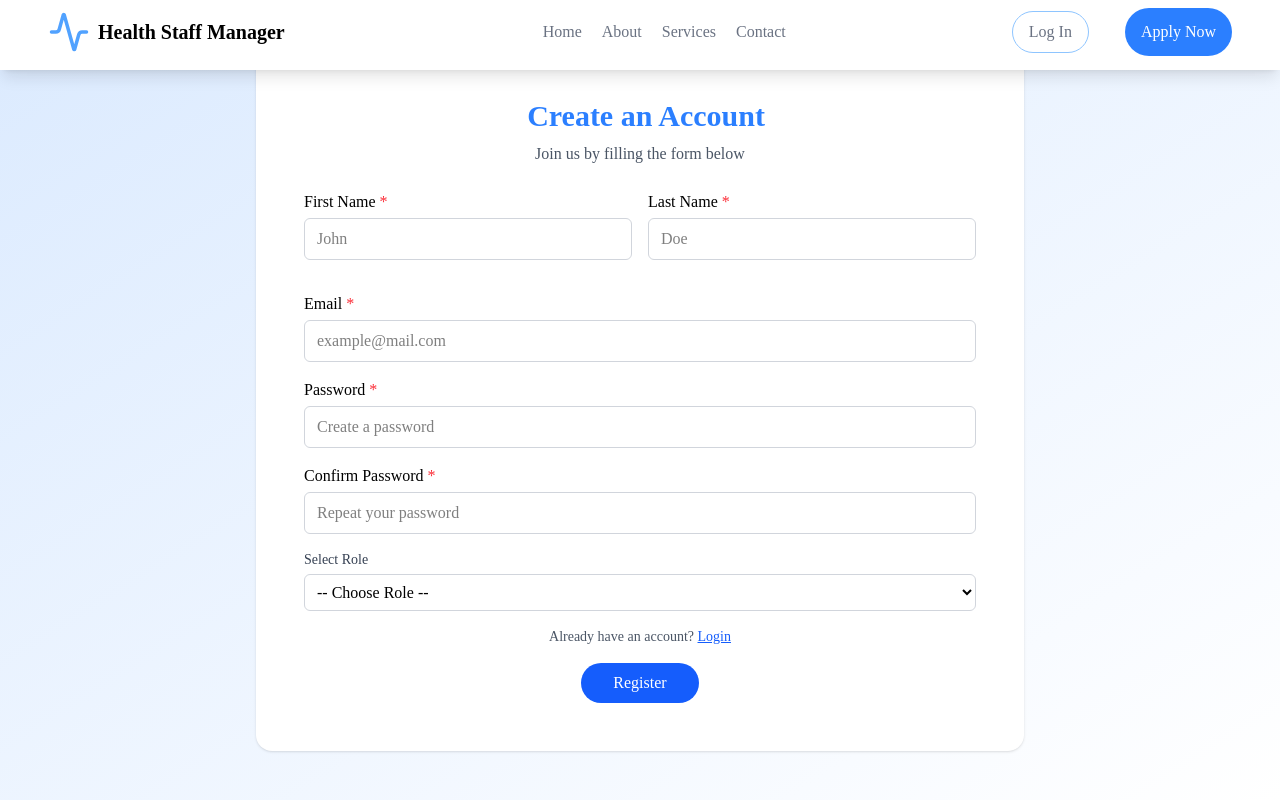
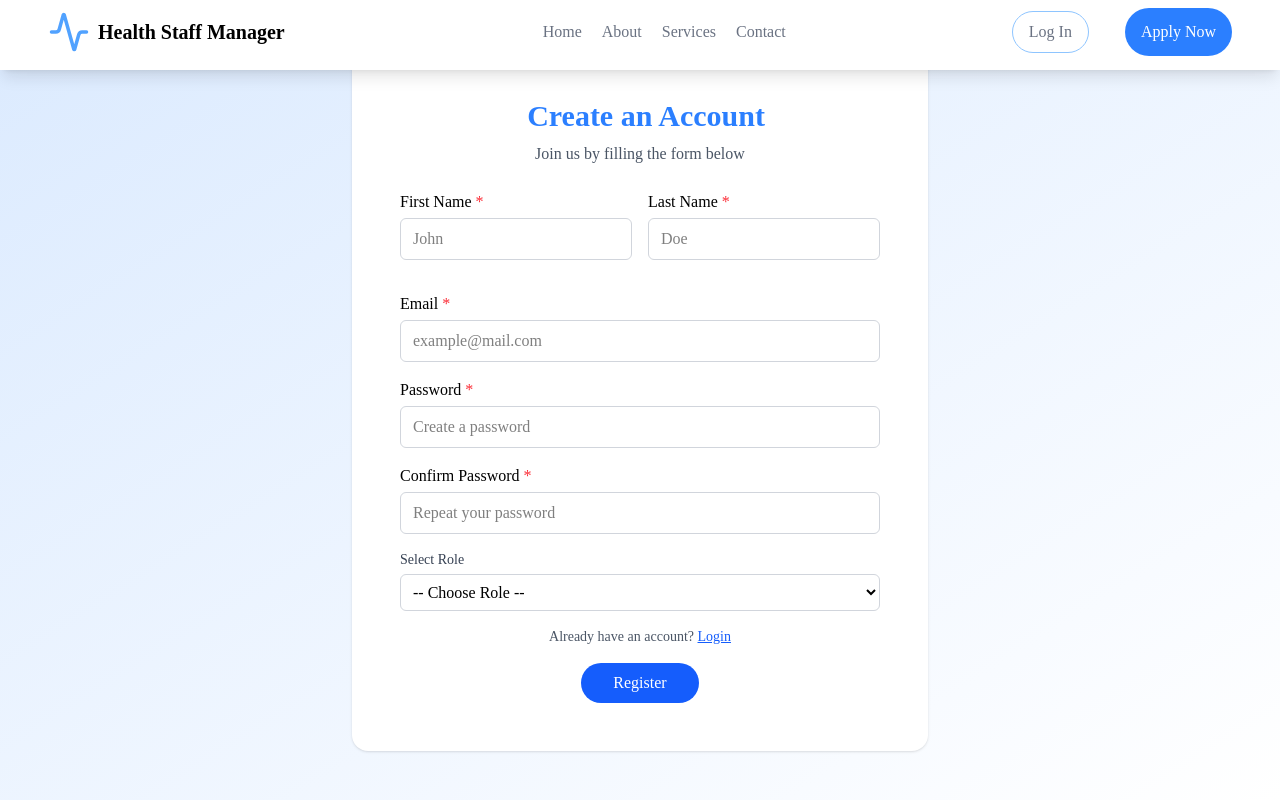
Before and after one commit to Interface-corporation/Heath_staff_management_fn-, a React (Vite) app: page /register in a window 1280 px wide. Built offline with nearby package versions, Linux system fonts and the light colour scheme.

Commit message:
added different content of the website

```diff
--- a/src/pages/landing/Login.jsx
+++ b/src/pages/landing/Login.jsx
@@ -47,7 +47,7 @@ const Login = () => {
 
   return (
     <Container className="flex justify-center items-center min-h-screen bg-gradient-to-br from-blue-100 to-white px-4 ">
-      <div className="w-full max-w-3xl bg-white shadow-sm rounded-2xl p-8 sm:p-10 md:p-12 mt-24 space-y-6">
+      <div className="w-full max-w-xl bg-white shadow-sm rounded-2xl p-8 sm:p-10 md:p-12 mt-24 space-y-6">
         <div className="text-center">
           <Link to="/" className=" text-blue-500 hover:text-blue-600">
             <span className="ml-3 text-2xl sm:text-3xl font-bold">
--- a/src/pages/landing/Register.jsx
+++ b/src/pages/landing/Register.jsx
@@ -45,7 +45,7 @@ const Register = () => {
 
   return (
     <Container className="flex justify-center items-center min-h-screen bg-gradient-to-br from-blue-100 to-white px-4">
-      <div className="w-full max-w-3xl bg-white shadow-sm rounded-2xl p-8 sm:p-10 md:p-12 space-y-6">
+      <div className="w-full max-w-xl bg-white shadow-sm rounded-2xl p-8 sm:p-10 md:p-12 space-y-6">
         <div className="text-center  ">
           <Link to="/" className=" text-blue-500 hover:text-blue-600">
             <span className="ml-3 text-2xl sm:text-3xl font-bold">
```
